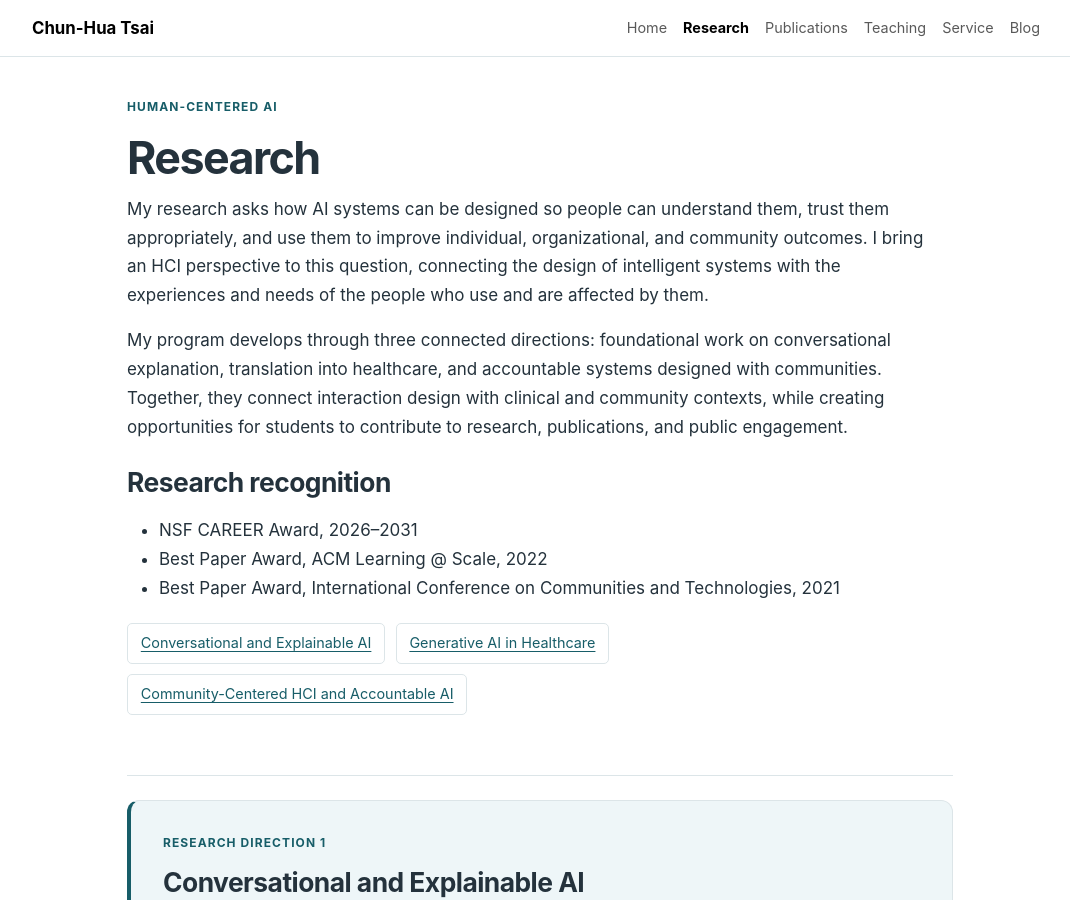
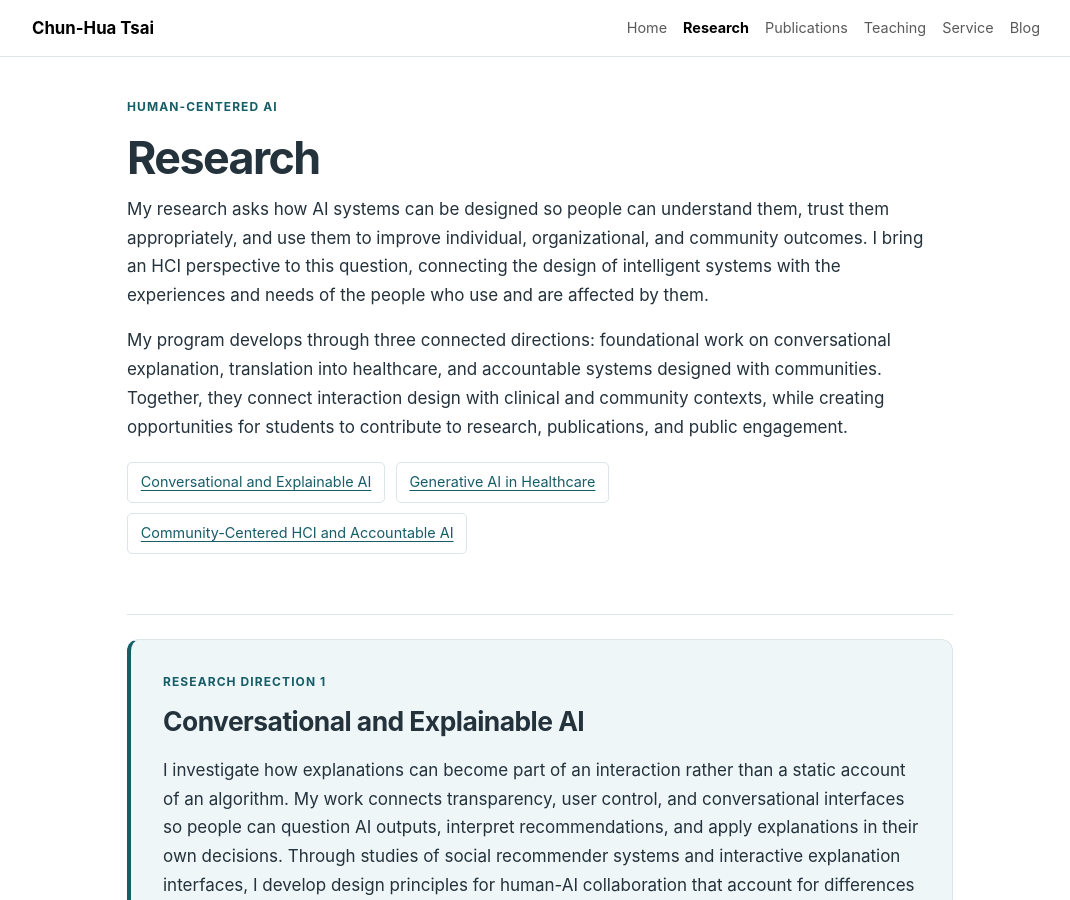
Before and after one commit to chunhuatsai/chunhuatsai.github.io, a Jekyll site: the page built from research.html, in a window 1280 px wide and 900 px high. Shown: the whole window, without its empty margins (100-1170 px from the left). Built offline with Jekyll 4.4.1, drawn with Linux system fonts in a browser that asks for light colours.

Commit message:
revisions 20261011

```diff
--- a/publications.html
+++ b/publications.html
@@ -1,13 +1,13 @@
 ---
 layout: default
-title: "Publications & Paper Archive"
+title: "Publications"
 permalink: /publications/
 description: "Publications by Chun-Hua Tsai, with archived PDFs of journal articles, conference papers, workshops, books, and theses."
 ---
 <main class="container reading-page" id="main-content">
   <section class="section">
     <p class="eyebrow">Research archive</p>
-    <h1>Publications &amp; Papers</h1>
+    <h1>Publications</h1>
     <p>Research on human-centered AI, health informatics, recommender systems, and community collaboration. Browse by publication type and view the archived PDFs below.</p>
     <p class="post-meta">{{ site.data.publications.size }} publications · Versions may differ from the published record.</p>
     <p><a href="https://scholar.google.com/citations?user=uLP0nEwAAAAJ&amp;hl=en" target="_blank" rel="noopener">Google Scholar ↗</a> · <a href="https://dblp.org/pid/147/2621.html" target="_blank" rel="noopener">DBLP ↗</a> · <a href="{{ '/Professional_CV.pdf' | relative_url }}">Full CV (PDF)</a></p>
--- a/research.html
+++ b/research.html
@@ -10,9 +10,7 @@ permalink: /research/
 
     <p>My research asks how AI systems can be designed so people can understand them, trust them appropriately, and use them to improve individual, organizational, and community outcomes. I bring an HCI perspective to this question, connecting the design of intelligent systems with the experiences and needs of the people who use and are affected by them.</p>
     <p>My program develops through three connected directions: foundational work on conversational explanation, translation into healthcare, and accountable systems designed with communities. Together, they connect interaction design with clinical and community contexts, while creating opportunities for students to contribute to research, publications, and public engagement.</p>
-    <h2 class="mt-4">Research recognition</h2>
-    <ul><li>NSF CAREER Award, 2026–2031</li><li>Best Paper Award, ACM Learning @ Scale, 2022</li><li>Best Paper Award, International Conference on Communities and Technologies, 2021</li></ul>
-    <nav class="archive-nav research-topic-nav" aria-label="Research directions">
+<nav class="archive-nav research-topic-nav" aria-label="Research directions">
       {% for direction in site.data.research_directions %}
         <a href="#{{ direction.anchor }}">{{ direction.title | escape }}</a>
       {% endfor %}
```
